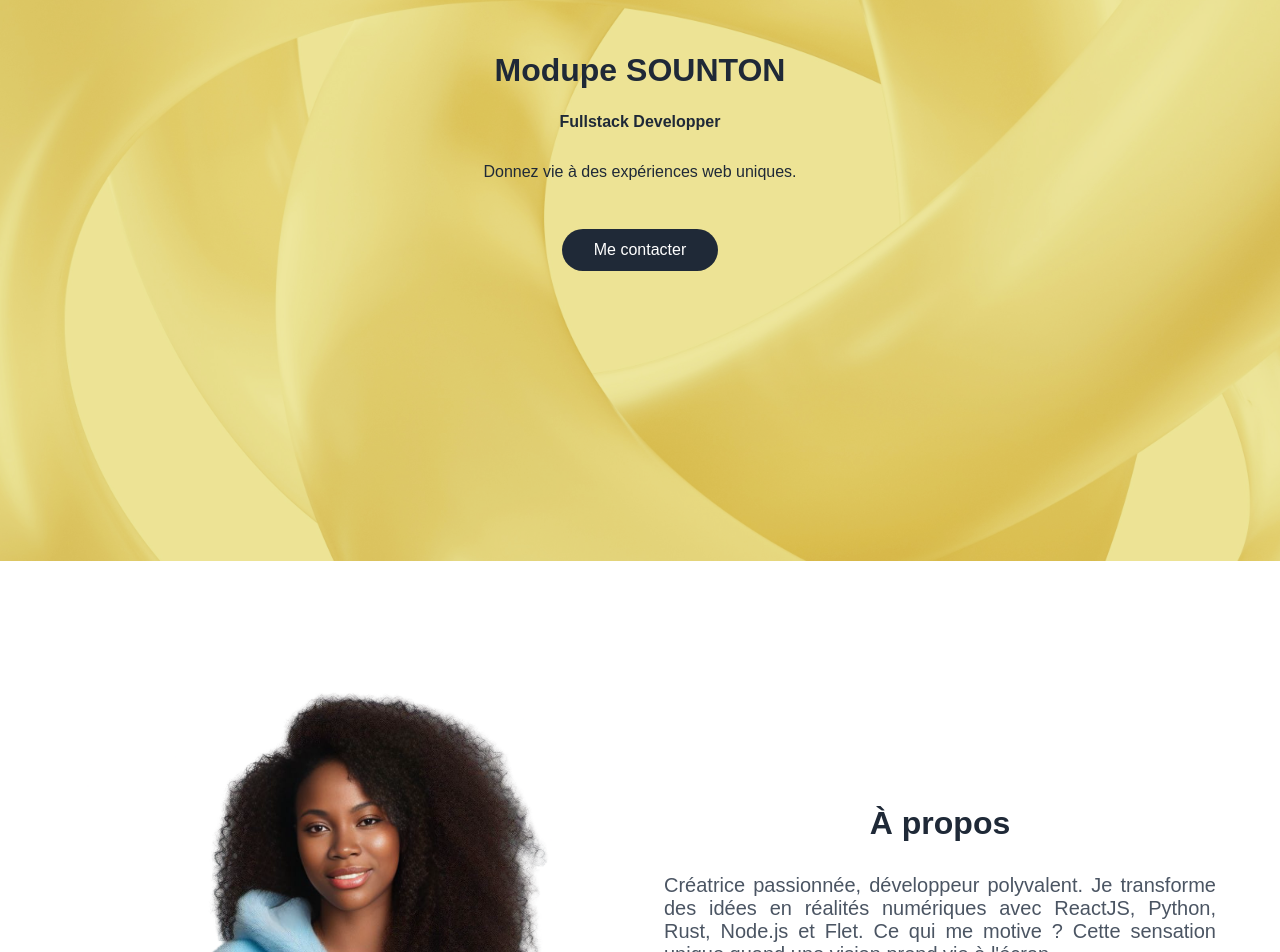
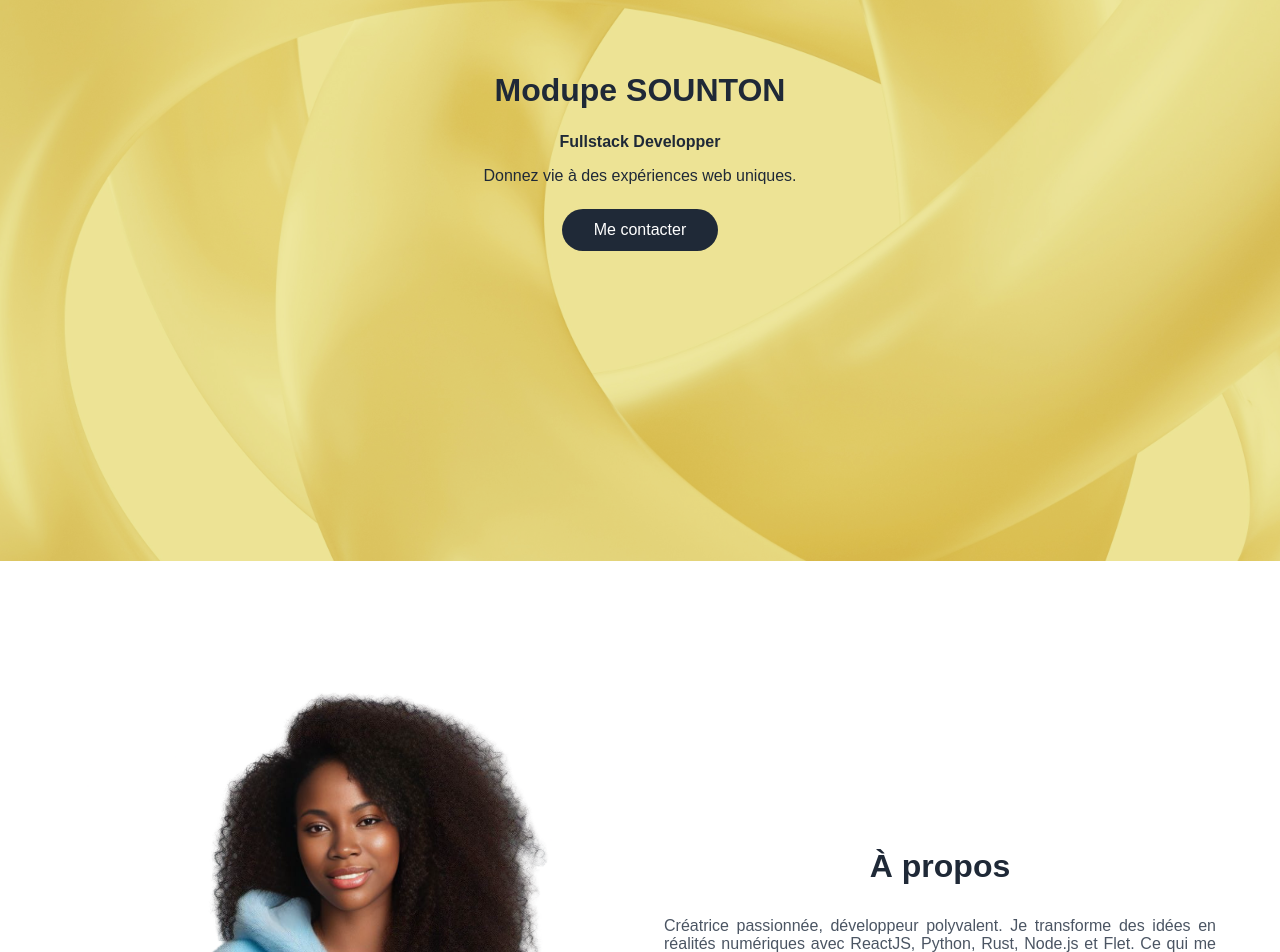
Before and after one commit to esindelabi/modupes, a React (Vite) app: page / in a window 1280 px wide. Shown: the part 319-1271 px from the top of the page. Built offline with nearby package versions, Linux system fonts and the light colour scheme.

Commit message:
Make changes

```diff
--- a/src/index.css
+++ b/src/index.css
@@ -123,9 +123,11 @@ body {
     }
     .header-subtitle {
         font-size: 1rem;
+        margin-bottom: 1rem;
     }
     .header-description {
         font-size: 1rem;
+        margin-bottom: 1.5rem;
     }
 }
 
@@ -304,7 +306,14 @@ body {
         border-radius: 8px;
 }
 
+    .text-body{
+        font-size: 16px;
+        font-weight: 400;
+        display: flex;
+        align-items: center;
+        text-align: justify;
 
+    }
 }
 
 /* ------------------ Projects ------------------ */
```
